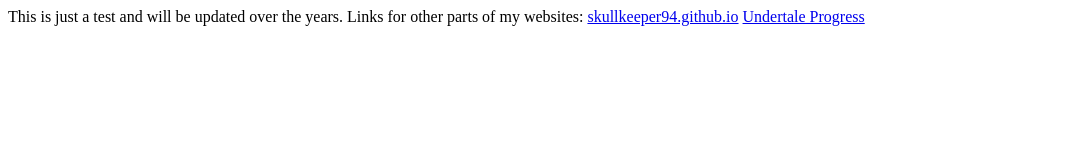
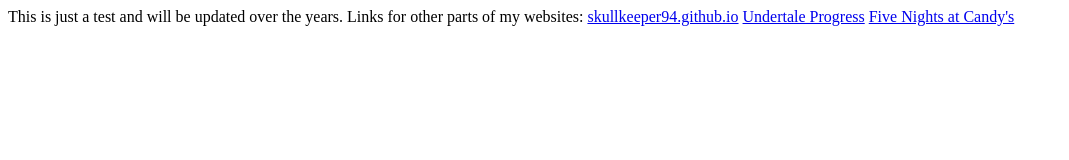
Before and after one commit to skullkeeper94/skullkeeper94.github.io, a plain HTML site: page test.html in a window 1280 px wide. Shown: the whole page, without its empty margins (0-1069 px from the left). Drawn offline with Linux system fonts and the light colour scheme.

Commit message:
Update test.html

```diff
--- a/test.html
+++ b/test.html
@@ -8,5 +8,6 @@
 This is just a test and will be updated over the years.
 Links for other parts of my websites: <a href="http://skullkeeper94.github.io/">skullkeeper94.github.io</a>
 <a href="https://skullkeeper94.github.io/undertale.html">Undertale Progress</a>
+<a href="http://skullkeeper94.github.io/FNaC.html">Five Nights at Candy's</a>
 </body>
 </html>
```
